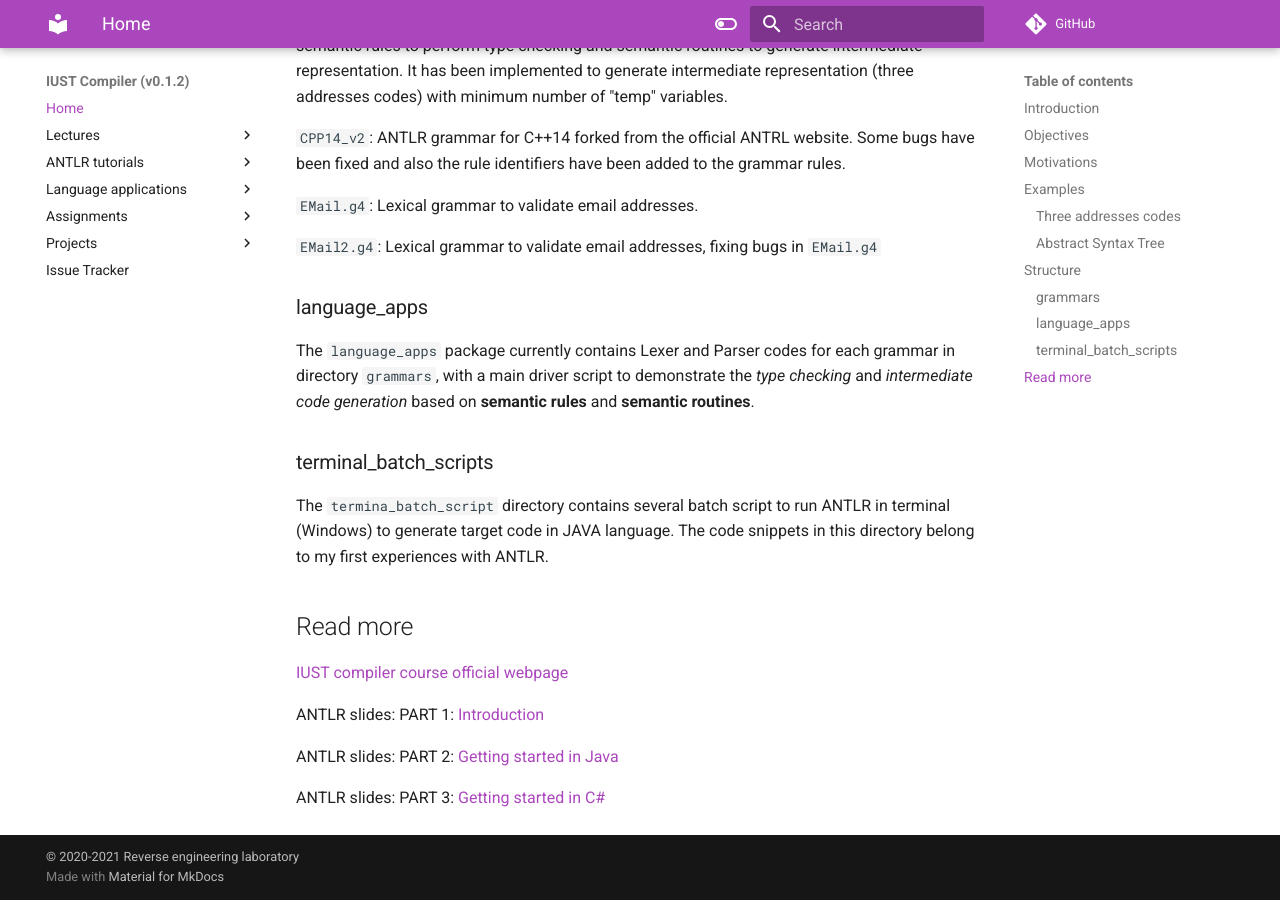
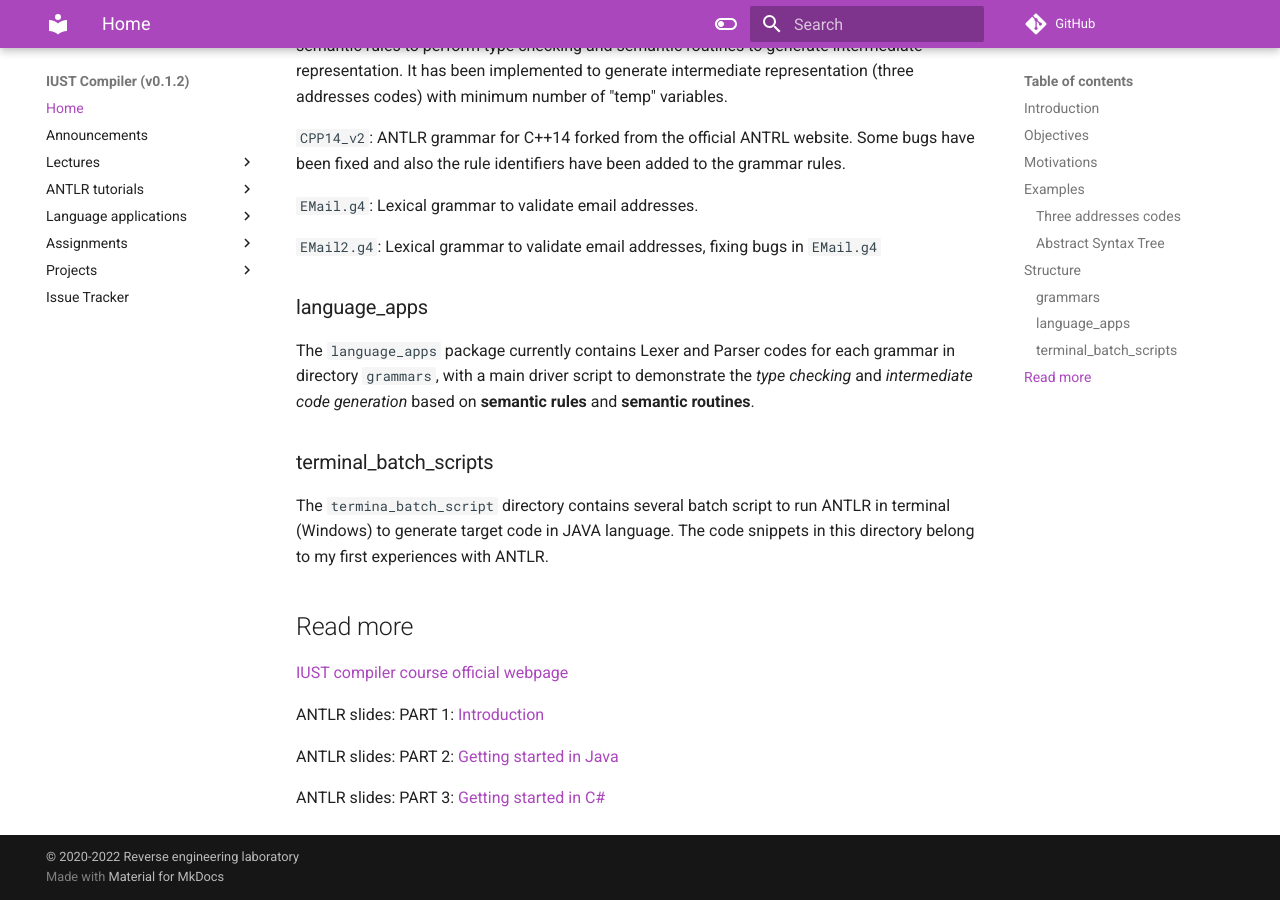
Before and after one commit to m-zakeri/IUSTCompiler, an MkDocs documentation site: the page built from docs/index.md, in a window 1280 px wide and 900 px high, scrolled down 4289 px. Built offline with MkDocs 1.6.1 and Material for MkDocs 9.7.7, drawn with Linux system fonts in a browser that asks for light colours; comment, search, counter and statistics services are not loaded.

Commit message:
Update documentations

```diff
--- a/mkdocs.yml
+++ b/mkdocs.yml
@@ -3,7 +3,7 @@ site_url: https://m-zakeri.github.io
 repo_url: https://github.com/m-zakeri/IUSTCompiler
 site_description: Compiler (dragon) course materials and codes
 site_author: Morteza Zakeri-Nasrabadi
-copyright: © 2020-2021 Reverse engineering laboratory
+copyright: © 2020-2022 Reverse engineering laboratory
 
 theme:
   name: material
@@ -43,6 +43,7 @@ plugins:
 
 nav:
     - Home: index.md
+    - Announcements: announcements.md
     - Lectures:
         - Lexical analysis: lectures/lexical_analysis.md
     - ANTLR tutorials:
```
Also changed, not shown: docs/announcements.md (added, +4 -0 lines).
